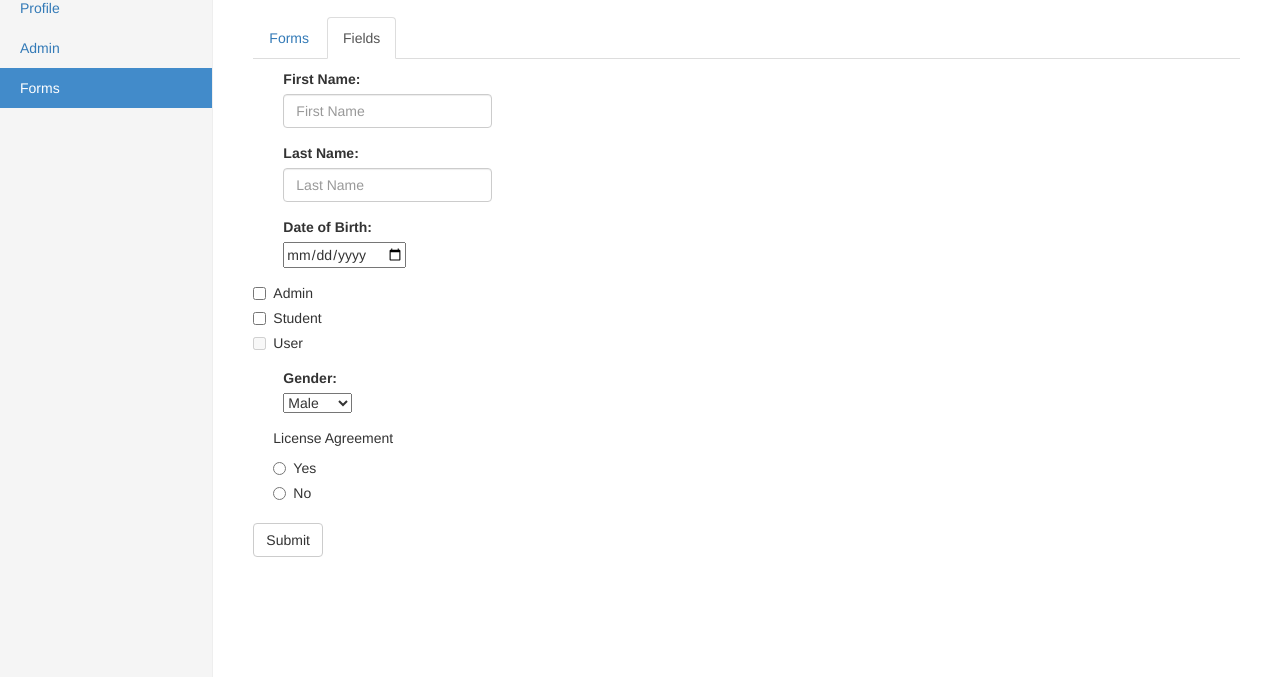
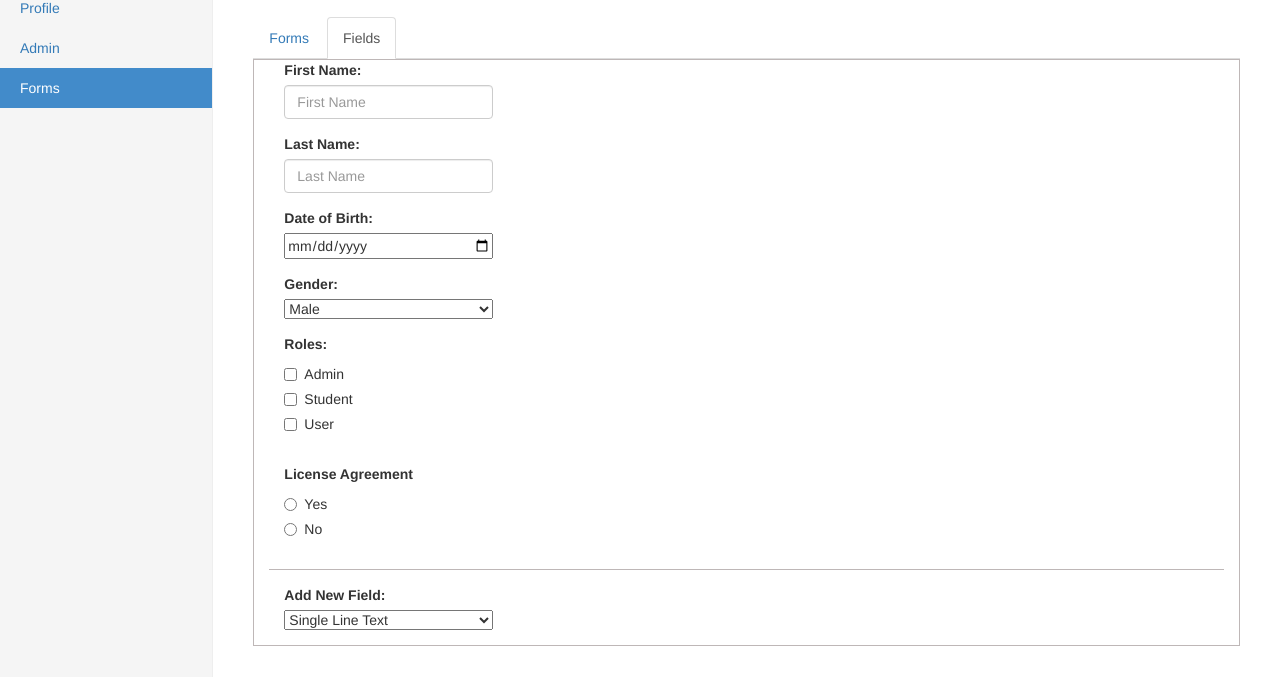
Before and after one commit to jimshah/cs5610, a website: page public/assignments/form-fields.html in a window 1280 px wide. Shown: the part 123-800 px from the top of the page. Drawn offline with nearby package versions, Linux system fonts and the light colour scheme.

Commit message:
Assignment #1 commit 2

```diff
--- a/public/assignments/form-fields.html
+++ b/public/assignments/form-fields.html
@@ -73,55 +73,88 @@
               <div id="fields" class="tab-pane fade in active">
                 <!-- FORM STARTS -->
                 <form>
-                  <div class="form-group col-xs-12">
+
+                  <!-- First Name-->
+                  <div class="form-group col-xs-12 name">
                     <div class="col-sm-3">
                       <label for="fname">First Name:</label>
                       <input type="text" class="form-control" id="fname" placeholder="First Name">
                     </div>
                   </div>
-                  <div class="form-group col-xs-12">
+
+                  <!-- Last Name-->
+                  <div class="form-group col-xs-12 name">
                     <div class="col-sm-3">
                       <label for="lname">Last Name:</label>
                       <input type="text" class="form-control" id="lname" placeholder="Last Name">
                     </div>
                   </div>
-                  <div class="form-group col-xs-12">
-                    <div class="col-xs-3">
+
+                  <!-- Date of Birth-->
+                  <div class="form-group col-xs-12 datepicker">
+                    <div class="col-sm-3">
                       <label for="datepicker">Date of Birth:</label>
                       <input type="date" id="datepicker" placeholder="Select Date">
                     </div>
                   </div>
-                  <div class="form-group">
-                    <div class="checkbox">
-                    <label><input type="checkbox" value="">Admin</label>
-                  </div>
-                  <div class="checkbox">
-                    <label><input type="checkbox" value="">Student</label>
-                  </div>
-                  <div class="checkbox disabled">
-                    <label><input type="checkbox" value="" disabled>User</label>
-                  </div>
-                  </div>
-                  <div class="form-group gender">
-                    <label for="gender">Gender:</label>
-                    <select name="select" id="gender">
-                      <option value="male">Male</option>
-                      <option value="female">Female</option>
-                    </select>
+
+                  <!-- Gender -->
+                  <div class="form-group col-xs-12 gender">
+                    <div class="col-sm-3">
+                      <label for="gender">Gender:</label>
+                      <select name="select" id="gender">
+                        <option value="male">Male</option>
+                        <option value="female">Female</option>
+                      </select>
+                    </div>
                   </div>
 
-                  <div class="radio">
+                  <!-- Roles -->
+                  <div class="form-group roles col-xs-12">
+                    <label>
+                      Roles:
+                      <div class="checkbox">
+                        <label><input type="checkbox" name="role" value="admin">Admin</label>
+                      </div>
+                      <div class="checkbox">
+                        <label><input type="checkbox" name="role" value="student">Student</label>
+                      </div>
+                      <div class="checkbox">
+                        <label><input type="checkbox" name="role" value="user">User</label>
+                      </div>
+                    </label>
+                  </div>
+
+                  <!-- License Agreement-->
+                  <div class="form-group col-xs-12 license">
                     <label>
                       License Agreement
                       <div class="radio">
-                        <label><input type="radio" name="question1">Yes</label>
+                        <label><input type="radio" name="license">Yes</label>
                       </div>
                       <div class="radio">
-                        <label><input type="radio" name="question1">No</label>
+                        <label><input type="radio" name="license">No</label>
                       </div>
                     </label>
                   </div>
-                  <button type="submit" class="btn btn-default">Submit</button>
+
+                  <!-- Horizontal Divider-->
+                  <div class="form-group col-xs-12 line-break">
+                    <hr>
+                  </div>
+
+                  <!-- Add New Fields -->
+                  <div class="form-group col-xs-12 add-field">
+                    <div class="col-sm-3">
+                      <label for="gender">Add New Field:</label>
+                      <select name="select" id="gender">
+                        <option value="male">Single Line Text</option>
+                        <option value="female">Multi Liine Text</option>
+                      </select>
+                    </div>
+                  </div>
+
+                  <!--<button type="submit" class="btn btn-default">Submit</button>-->
                 </form>
               </div>
             </div>
--- a/public/assignments/style.css
+++ b/public/assignments/style.css
@@ -107,10 +107,29 @@ body {
 /*
  * My Customizations
  */
-.form-body .tab-content .gender{
+.form-body .tab-content, .main .tab-content {
+  border: 1px solid #BEB7B7;
+  overflow-y: auto;
+}
+
+ /*Date Of Birth Input, gender selct box*/
+ .form-body .tab-content .datepicker input, .form-body .tab-content .gender select, .form-body .tab-content .gender label, .form-body .tab-content .add-field select {
+  width: 100%;
+}
+
+/* Label - Date Of Birth*/
+label[for=datepicker]
+{
+  display: block;
+}
+
+/*Gender Roles Padding*/
+.form-body .tab-content .roles, .form-body .tab-content .license{
   padding-left: 30px;
 }
-label[for=gender]
-{
-    width: 100%;
+
+/*Line Breaker*/
+.form-body .tab-content .line-break hr{
+  border-top: 1px solid #BEB7B7;
+  margin: 0;
 }
```
Lines whose indentation alone changed are shown as unchanged.
